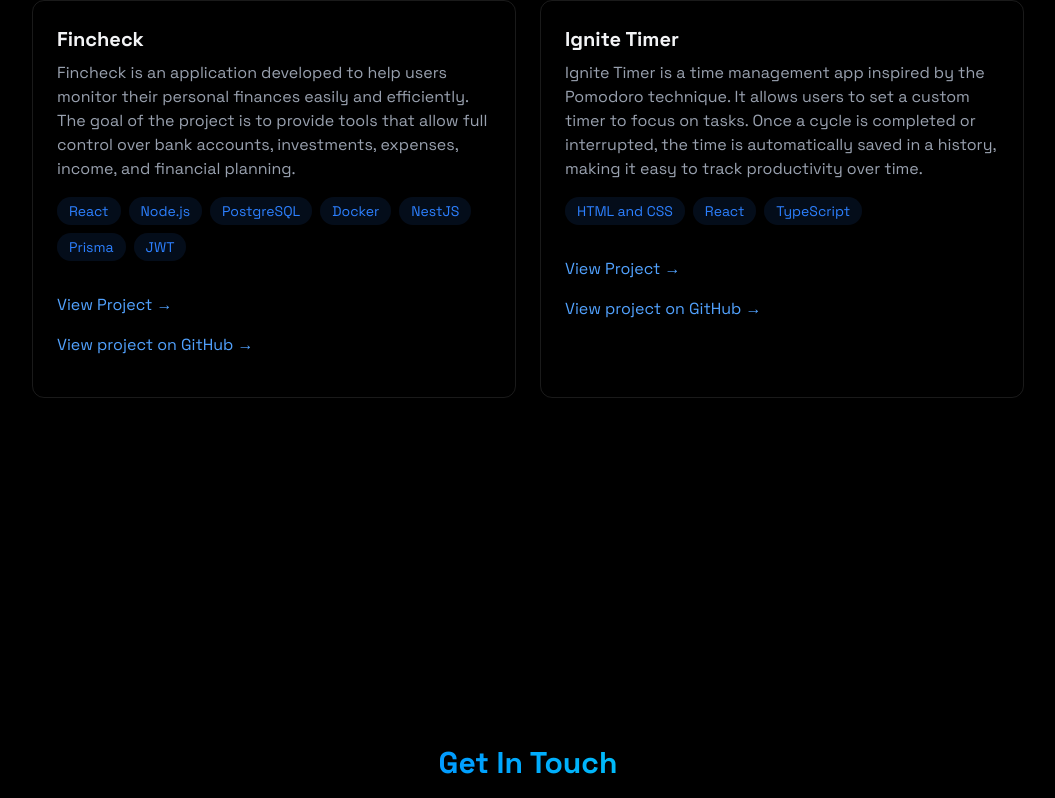
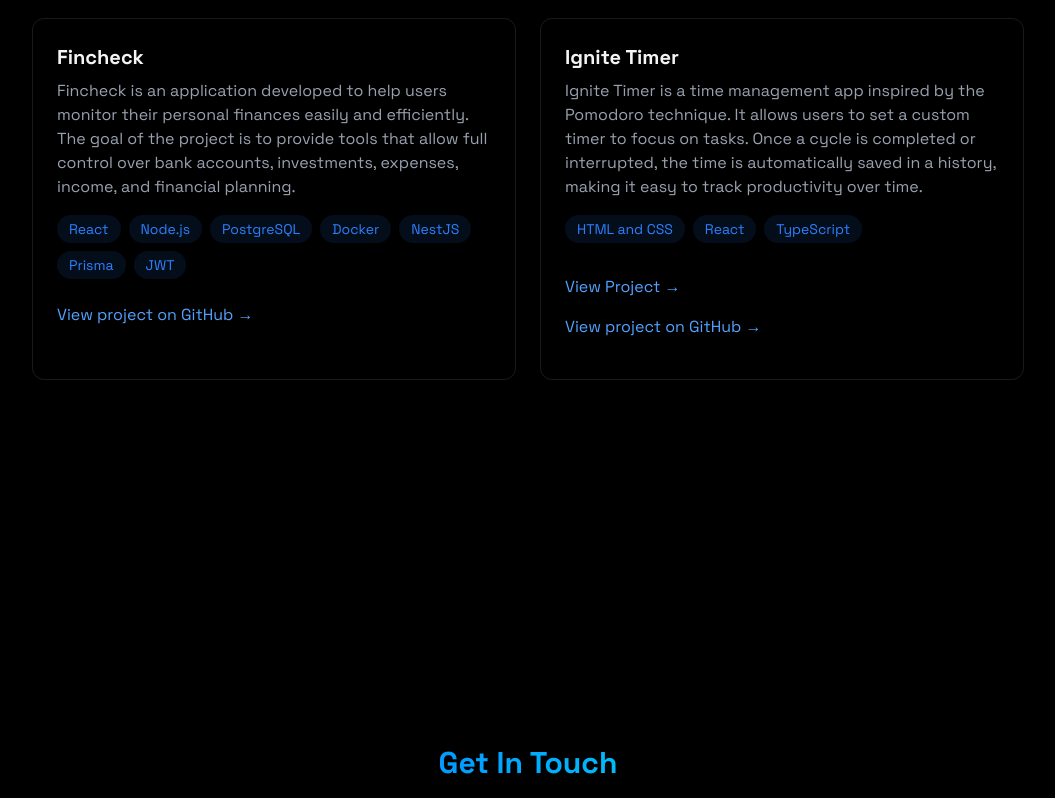
Before and after one commit to diegobonze/porfifolio-react, a React (Vite) app: page / in a window 1280 px wide. Shown: the part 1887-2685 px from the top of the page, without its empty margins (112-1167 px from the left). Built offline with nearby package versions, Linux system fonts and the light colour scheme.

Commit message:
portfolio update

```diff
--- a/index.html
+++ b/index.html
@@ -2,7 +2,7 @@
 <html lang="en">
   <head>
     <meta charset="UTF-8" />
-    <link rel="icon" type="image/svg+xml" href="/vite.svg" />
+    <link rel="icon" type="image/svg+xml" href="/emoji.svg" />
     <link rel="preconnect" href="https://fonts.googleapis.com" />
     <link rel="preconnect" href="https://fonts.gstatic.com" crossorigin />
     <link
@@ -10,7 +10,7 @@
       rel="stylesheet"
     />
     <meta name="viewport" content="width=device-width, initial-scale=1.0" />
-    <title>Portfólio</title>
+    <title>diego.bonze - Portifólio</title>
   </head>
   <body>
     <div id="root"></div>
--- a/package.json
+++ b/package.json
@@ -17,6 +17,7 @@
     "emailjs-com": "^3.2.0",
     "react": "^18.3.1",
     "react-dom": "^18.3.1",
+    "react-hot-toast": "^2.5.2",
     "tailwindcss": "^4.0.0"
   },
   "devDependencies": {
--- a/src/App.jsx
+++ b/src/App.jsx
@@ -7,6 +7,7 @@
 import { Projects } from "./components/sections/Projects";
 import "./index.css";
 import { Contact } from "./components/sections/Contact";
+import { Toaster } from "react-hot-toast";
 
 function App() {
   const [isLoaded, setIsLoaded] = useState(false);
@@ -26,6 +27,7 @@
         <About />
         <Projects />
         <Contact />
+        <Toaster />
       </div>
     </>
   );
--- a/src/components/sections/Contact.jsx
+++ b/src/components/sections/Contact.jsx
@@ -1,6 +1,7 @@
 import { useState } from "react";
 import { RevealOnScroll } from "../RevealOnScroll";
 import emailjs from "emailjs-com";
+import toast from "react-hot-toast";
 
 export const Contact = () => {
   const [formData, setFormData] = useState({
@@ -11,19 +12,19 @@
 
   const handleSubmit = (e) => {
     e.preventDefault();
-
-    emailjs
+    try {
+      emailjs
       .sendForm(
         import.meta.env.VITE_SERVICE_ID,
         import.meta.env.VITE_TEMPLATE_ID,
         e.target,
         import.meta.env.VITE_PUBLIC_KEY
       )
-      .then((result) => {
-        alert("Message Sent!");
-        setFormData({ name: "", email: "", message: "" });
-      })
-      .catch(() => alert("Oops! Something went wrong. Please try again."));
+      setFormData({ name: "", email: "", message: "" })
+      toast.success("Message Sent!");
+    } catch {
+      toast.error("Oops! Something went wrong. Please try again.");
+    }
   };
 
   return (
--- a/src/components/sections/Projects.jsx
+++ b/src/components/sections/Projects.jsx
@@ -31,13 +31,6 @@
               </div>
 
               <div className="flex flex-col">
-                <a
-                  href="https://github.com/diegobonze/fincheck"
-                  target="_blank"
-                  className="text-blue-400 hover:text-blue-300 transition-colors mt-4 mb-2"
-                >
-                  View Project →
-                </a>
                 <a
                   href="https://github.com/diegobonze/fincheck"
                   target="_blank"
```
Also changed, not shown: public/emoji.svg (added), 1 other file (tests, documents, lock files or other folders).
